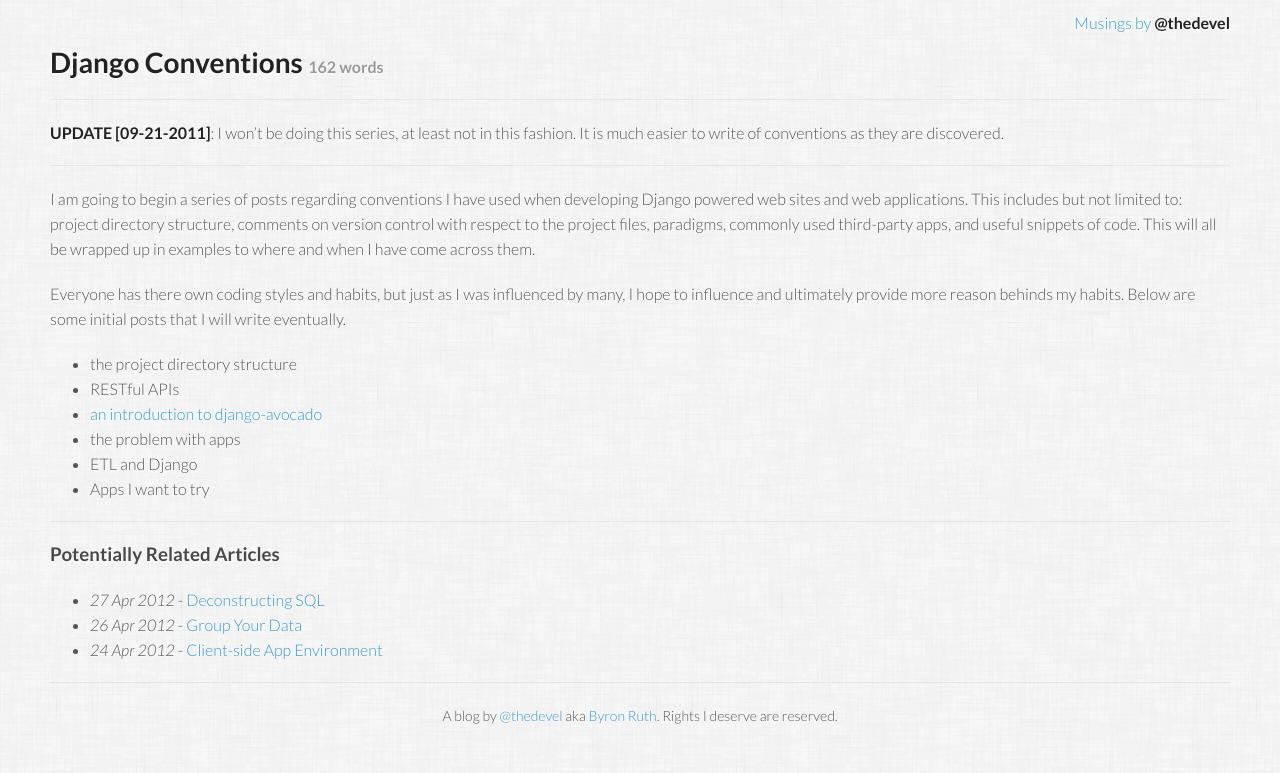
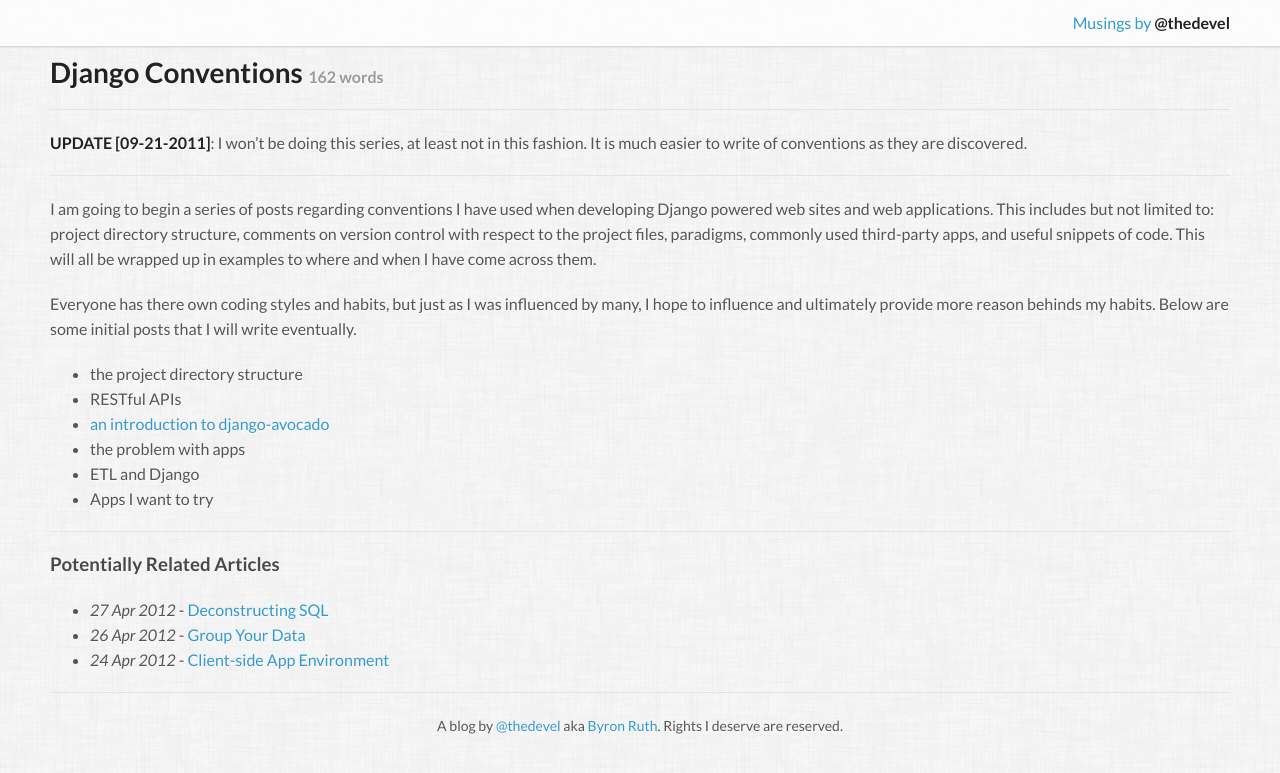
Before and after one commit to bruth/devel.io, a Jekyll site: the page built from _posts/2010-10-31-my-django-conventions.md, in a window 1280 px wide. Shown: the top 773 px of the page. Built offline with Jekyll 4.4.1, drawn with Linux system fonts in a browser that asks for light colours; Markdown is read by kramdown in place of the engine named in the settings.

Commit message:
Increase default font weight, add header style

```diff
--- a/css/minimal.css
+++ b/css/minimal.css
@@ -1,10 +1,9 @@
-@import url(https://fonts.googleapis.com/css?family=Lato:300italic,700italic,300,700);
+@import url(https://fonts.googleapis.com/css?family=Lato:400italic,700italic,400,700);
 
 body {
-    padding: 50px;
+    padding: 60px 50px 20px 50px;
     font: 16px/1.5 Lato, "Helvetica Neue", Helvetica, Arial, sans-serif;
     color: #555;
-    font-weight: 300;
     line-height: 25px;
     background: #f9f9f9 url(../img/furley.png);
     text-shadow: 0 1px 2px #fff;
@@ -111,6 +110,9 @@
 }
 
 header {
+    box-shadow: 0 1px 2px #ccc;
+    background-color: rgba(255, 255, 255, 0.7);
+    border-bottom: 1px solid #fff;
     position: fixed;
     padding: 10px 50px;
     top: 0;
@@ -152,6 +154,10 @@
 
 @media print, screen and (max-width: 480px) {
     body {
-        padding: 50px 20px;
+        padding: 60px 20px 20px 20px;
+    }
+
+    header {
+        padding: 10px 20px;
     }
 }
```
